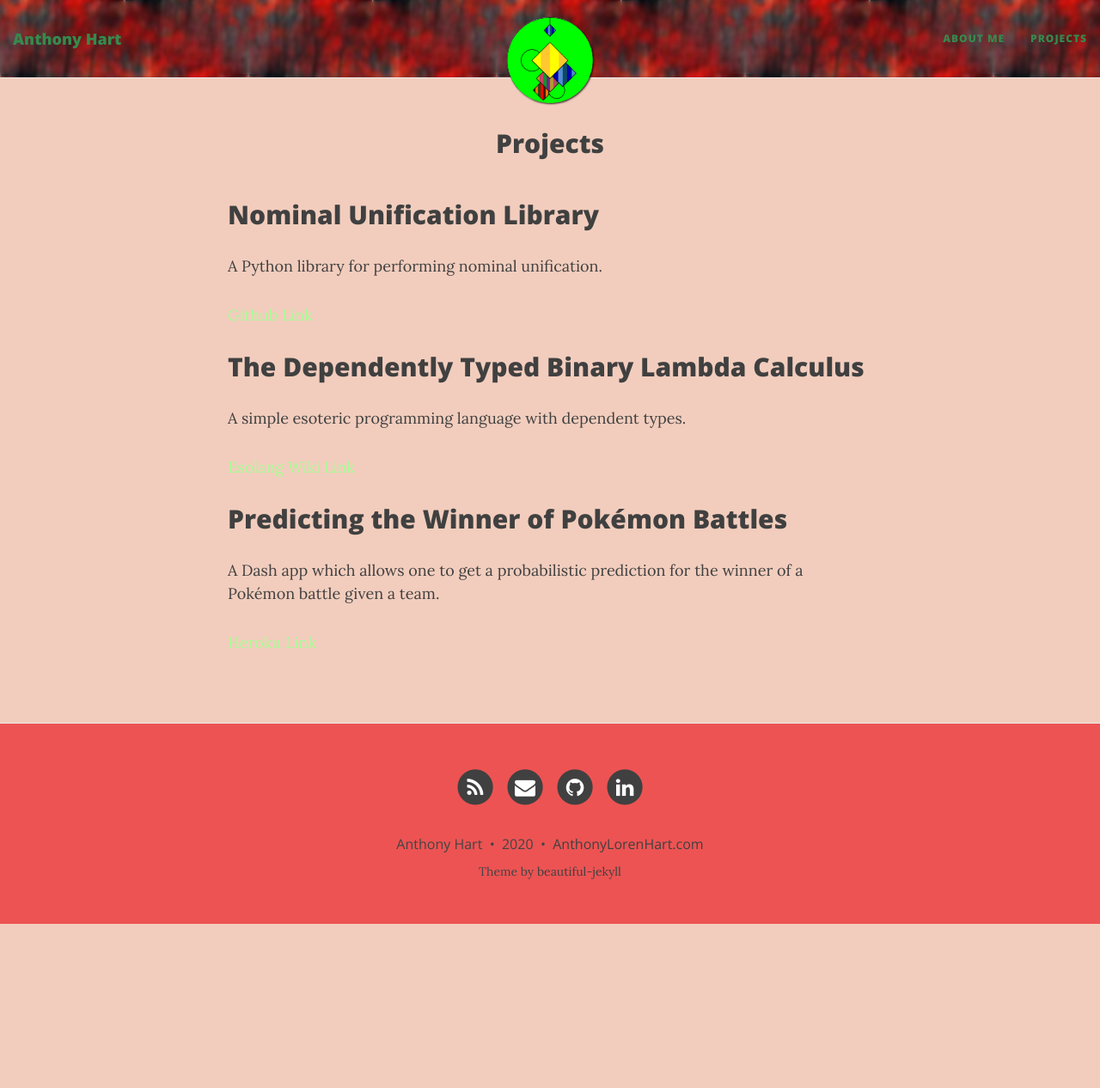
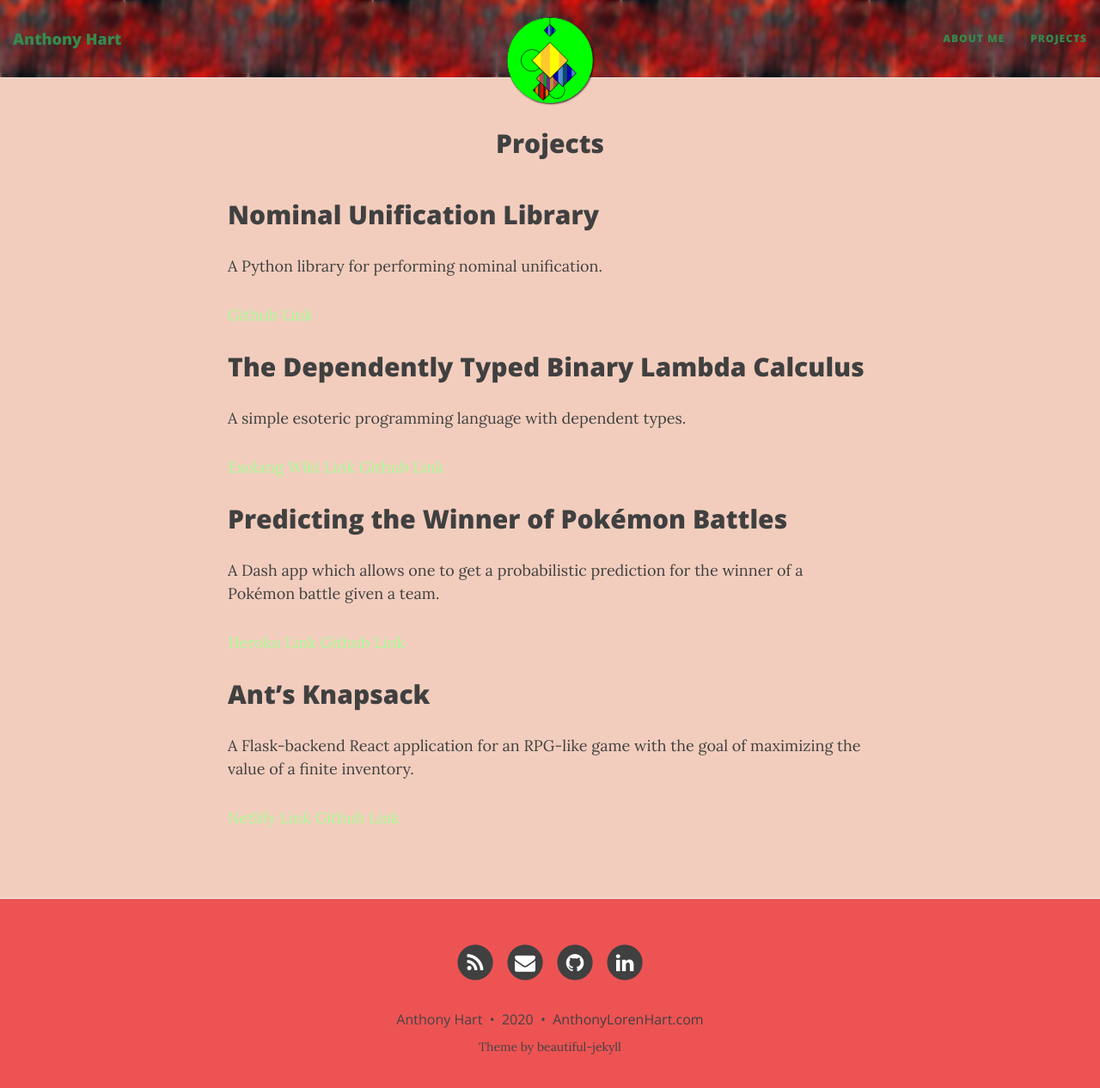
Before and after one commit to AHartNtkn/AHartNtkn.github.io, a Jekyll site: the page built from projects.md, in a window 1280 px wide and 1279 px high. Shown: the top 1266 px of the window at 86% size. Built offline with Jekyll 4.4.1, drawn with Linux system fonts in a browser that asks for light colours; nearby versions of some CDN libraries.

Commit message:
Update projects page.

```diff
--- a/projects.md
+++ b/projects.md
@@ -14,10 +14,16 @@ A Python library for performing nominal unification.
 
 A simple esoteric programming language with dependent types.
 
-<a href="https://esolangs.org/wiki/Dependently_Typed_Binary_Lambda_Calculus">Esolang Wiki Link</a>
+<a href="https://esolangs.org/wiki/Dependently_Typed_Binary_Lambda_Calculus">Esolang Wiki Link</a> <a href="https://github.com/AHartNtkn/Dependent-Binary-Lambda-Calculus/blob/master/DBLC.hs">Github Link</a>
 
 ## Predicting the Winner of Pokémon Battles
 
 A Dash app which allows one to get a probabilistic prediction for the winner of a Pokémon battle given a team.
 
-<a href="https://pokemon-battle-analysis.herokuapp.com/">Heroku Link</a>
+<a href="https://pokemon-battle-analysis.herokuapp.com/">Heroku Link</a> <a href="https://github.com/AHartNtkn/pokemon-battle-analysis">Github Link</a>
+
+## Ant's Knapsack
+
+A Flask-backend React application for an RPG-like game with the goal of maximizing the value of a finite inventory.
+
+<a href="https://the-ants-knapsack.netlify.app/">Netlify Link</a> <a href="https://github.com/Organization-for-CS-Build-Week-1/CS-Build-Week-1-Flask">Github Link</a>
```
